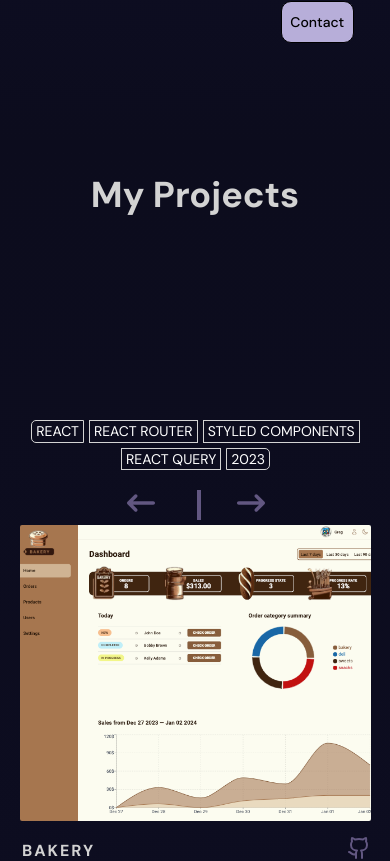
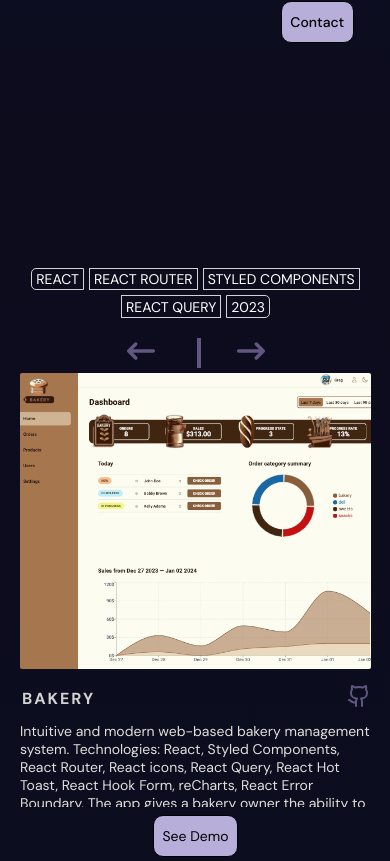
Before and after one commit to gregsypek/portfolio_v3, a React (Vite) app: page / in a window 390 px wide. Shown: the part 1547-2408 px from the top of the page. Built offline with nearby package versions, Linux system fonts and the light colour scheme.

Commit message:
add IntersectionObserver for portfolio section

```diff
--- a/src/app.scss
+++ b/src/app.scss
@@ -23,6 +23,10 @@ section {
 	scroll-snap-align: center;
 	min-height: 100vh;
 }
+// #Experience {
+// 	scroll-snap-align: top;
+// height: auto;
+// }
 
 section:not(:has(.content-exceeds-100vh)) {
   // scroll-snap-align: center;
@@ -46,11 +50,12 @@ section:not(:has(.content-exceeds-100vh)) {
 }
 #Experience {
 	background: linear-gradient(180deg, #111132, #0c0c1d);
-	height: auto;
+	// height: auto;
+
 }
 #Contact {
 	background: linear-gradient(180deg, #0c0c1d, #111132);
-	height: auto;
+	// height: auto;
 }
 #Footer {
 	background: linear-gradient(180deg, #111132, #0c0c1d);
@@ -203,7 +208,7 @@ section:not(:has(.content-exceeds-100vh)) {
 	font-weight: 500;
 	text-transform: uppercase;
 	font-family: inherit;
-	height: 60px;
+	height: 40px;
 	width: 120px;
 	text-align: center;
 
--- a/src/components/contact/contact.scss
+++ b/src/components/contact/contact.scss
@@ -91,8 +91,8 @@
 						stroke: white;
 					}
 					.cls-2 {
-						// stroke: #8089e6;
-						stroke: #645983;
+						stroke: #8089e6;
+						// stroke: #bd8289;
 					}
 				}
 			}
@@ -154,6 +154,7 @@
 				display: flex;
 				flex-direction: column;
 				background-color: #645983;
+
 				border-radius: 5px;
 				padding: 0.8em 0.4em;
 				align-items: center;
--- a/src/components/experience/Experience.jsx
+++ b/src/components/experience/Experience.jsx
@@ -8,7 +8,6 @@ import { useWindowSize } from "react-use";
 function Experience() {
 	const { width: windowWidth } = useWindowSize();
 	const [skillBoxes, setSkillBoxes] = useState([]);
-
 	const skillColors = [
 		{ background: "#675C83", color: "#22183f", border: "#8089e6" },
 		{ background: "#272145", color: "#D2D2D2", border: "#8089e6" },
@@ -103,7 +102,12 @@ function Experience() {
 	return (
 		<div className="experience">
 			<div className="headerBox">
-				<h1>Experiences{windowWidth < 800 && <br />} & Skills</h1>
+				{windowWidth < 1000 ? (
+					<h1>Experiences</h1>
+				) : (
+					<h1>Experiences & Skills</h1>
+				)}
+				{/* <h1>Experiences{windowWidth < 800 && <br />} & Skills</h1> */}
 			</div>
 			{skillBoxes.map((box) => {
 				return (
--- a/src/components/experience/SkillBox.jsx
+++ b/src/components/experience/SkillBox.jsx
@@ -12,7 +12,7 @@ const skillsVariants = {
 
 		opacity: 1,
 		transition: {
-			duration: 1,
+			duration: 0.6,
 			staggerChildren: 0.2,
 		},
 	},
@@ -68,7 +68,7 @@ function SkillBox({ box, onClick }) {
 								onClick={handleSkillBoxClick}
 							>
 								{lang.name}
-								<motion.span
+								{/* <motion.span
 									variants={skillsVariants}
 									style={{
 										borderTop: "3px solid #18000d",
@@ -76,7 +76,7 @@ function SkillBox({ box, onClick }) {
 										borderTopLeftRadius: 5,
 										borderTopRightRadius: 5,
 									}}
-								></motion.span>
+								></motion.span> */}
 							</motion.div>
 						);
 					})}
--- a/src/components/footer/footer.scss
+++ b/src/components/footer/footer.scss
@@ -4,7 +4,7 @@
 	max-width: 1366px;
 	margin: auto;
 	display: grid;
-	padding: 60px 20px 20px 20px;
+	padding: 40px 20px 20px 20px;
 	height: 100%;
 	.social {
 		justify-content: flex-end;
--- a/src/components/hero/Hero.jsx
+++ b/src/components/hero/Hero.jsx
@@ -18,7 +18,7 @@ const textVariants = {
 	},
 };
 
-const skills = ["React ", "Vue ", "Node "];
+const skills = ["React", "Vue", "Node"];
 
 const Hero = () => {
 	const [currentSkillIndex, setCurrentSkillIndex] = useState(0);
@@ -77,7 +77,7 @@ const Hero = () => {
 							initial={{ opacity: 0 }}
 							animate={{
 								opacity: index === currentSkillIndex ? 1 : 0,
-								transition: { duration: 1.5, delay: 1.5 },
+								transition: { duration: 1, delay: 1 },
 							}}
 							style={{
 								display: "inline-block",
--- a/src/components/portfolio/Portfolio.jsx
+++ b/src/components/portfolio/Portfolio.jsx
@@ -1,67 +1,68 @@
-import { useRef } from "react";
+import { useEffect, useRef, useState } from "react";
 import "./portfolio.scss";
 // import Line from "../../../public/line.svg";
 import { items } from "../../data/items";
 import Single from "./Single";
 import { useWindowSize } from "react-use";
+
 const Portfolio = () => {
+	const lastItemRef = useRef(null);
+	const [isHeaderSticky, setIsHeaderSticky] = useState(true);
+	const [lastItemRendered, setLastItemRendered] = useState(false);
+	// Ustaw wartość początkową zgodnie z Twoimi potrzebami
 	const ref = useRef();
 	const { width: windowWidth } = useWindowSize();
-	// const { scrollYProgress } = useScroll({
-	// 	target: ref,
-	// 	offset: ["end end", "start start"],
-	// });
 
-	// const scaleX = useSpring(scrollYProgress, {
-	// 	stiffness: 100,
-	// 	damping: 30,
-	// });
+	useEffect(() => {
+		const observer = new IntersectionObserver(
+			([entry]) => {
+				if (entry.isIntersecting) {
+					setIsHeaderSticky(false);
+				} else setIsHeaderSticky(true);
+			},
+			{ threshold: 1 }
+		);
 
-	// const skills = [
-	// 	"JavaScript",
-	// 	"React",
-	// 	"Node",
-	// 	"Php",
-	// 	"Wordpress",
-	// 	"Redux",
-	// 	"Vue",
-	// 	"Next",
-	// 	"2023",
-	// 	"2022",
-	// 	"2021",
-	// ];
+		if (lastItemRef.current) {
+			observer.observe(lastItemRef.current);
+		}
+
+		return () => {
+			if (lastItemRef.current) {
+				observer.unobserve(lastItemRef.current);
+			}
+		};
+	}, []);
 
 	return (
 		<div className="portfolio" id="Projects">
-			{/* <div className="sectionInfo">
-				<hr />
-				<p>
-					Select project from filter list
-					<br /> and check it out!
-				</p>
-			</div> */}
 			<div className="grid">
-				<div className="projectsHeader" ref={ref}>
+				<div
+					className={`projectsHeader ${isHeaderSticky ? "sticky" : "absolute"}`}
+					style={{
+						position: isHeaderSticky ? "sticky" : "absolute",
+						top: isHeaderSticky ? "0" : `${items.length - 1}00vh`,
+					}}
+					ref={ref}
+				>
 					<div className="headerBox">
 						{windowWidth < 1000 ? (
 							<h1>My Projects</h1>
 						) : (
 							<h1>My Websites & Apps</h1>
 						)}
-						{/* {windowWidth > 1200 && <img src={Line} alt="line" />} */}
 					</div>
-					{/* <div className="projectsFilter">
-						<div className="active">All</div>
-						{skills.map((skill) => (
-							<div key={skill}>{skill}</div>
-						))}
-					</div> */}
-					{/* <motion.div style={{ scaleX }} className="progressBar"></motion.div> */}
 				</div>
 				<div className="image-box">
-					{items.map((item) => (
-						<Single item={item} key={item.id} />
+					{items.map((item, index) => (
+						<div key={item.id}>
+							<Single item={item} />
+							{index === items.length - 1 && <div ref={lastItemRef}></div>}
+						</div>
 					))}
+				</div>
+				<div className="progress">
+					<div className="progressBar"></div>
 				</div>
 			</div>
 		</div>
--- a/src/components/portfolio/Single.jsx
+++ b/src/components/portfolio/Single.jsx
@@ -6,7 +6,7 @@ import { LuGithub } from "react-icons/lu";
 import MyModal from "../../data/modal/Modal";
 import { motion } from "framer-motion";
 
-const lineVariants = {
+const skillVariants = {
 	initial: {
 		x: 0,
 		opacity: 0,
@@ -15,7 +15,7 @@ const lineVariants = {
 		x: 0,
 		opacity: 1,
 		transition: {
-			duration: 1.5,
+			duration: 1,
 			staggerChildren: 0.2,
 		},
 	},
@@ -80,12 +80,12 @@ function Single({ item }) {
 				<div className="wrapper">
 					<motion.div
 						className="languages"
-						variants={lineVariants}
+						variants={skillVariants}
 						initial="initial"
 						whileInView="animate"
 					>
 						{item.tags.map((tag) => (
-							<motion.span key={tag} variants={lineVariants}>
+							<motion.span key={tag} variants={skillVariants}>
 								{tag}
 							</motion.span>
 						))}
--- a/src/components/portfolio/portfolio.scss
+++ b/src/components/portfolio/portfolio.scss
@@ -1,13 +1,30 @@
 @import "../../app.scss";
 
 section {
-	height: 100vh;
+	// height: 100vh;
+	height: clamp(auto, 100vh, auto);
 }
 
 .portfolio {
 	position: relative;
 	height: 100%;
 	margin: 0 auto;
+
+	// .progress {
+	// 	position: sticky;
+	// 	top: 0;
+	// 	left: 0;
+	// 	padding-top: 50px;
+	// 	text-align: center;
+	// 	color: orange;
+	// 	font-size: 36px;
+	// 	background-color: red;
+
+	// 	.progressBar {
+	// 		height: 10px;
+	// 		background-color: white;
+	// 	}
+	// }
 	.sectionInfo {
 		display: flex;
 		align-items: center;
@@ -25,8 +42,28 @@ section {
 	}
 
 	.projectsHeader {
-		position: sticky;
+		width: 100%;
+	height:  20vh ;
+
+		@include mobile {
+			height:  15vh;
+		}
+		@include tablet {
+			height: 13vh;
+		}
+
+		&.sticky {
+			position: sticky;
+		}
+		&.absolute {
+			position: absolute;
+			left: 50%;
+			transform: translateX(-50%);
+		}
+		// position:relative;
+		// display: none;
 		top: 0;
+		// bottom:20vh;
 		left: 0;
 		display: flex;
 		justify-content: center;
@@ -53,6 +90,7 @@ section {
 			width: 100%;
 			@include mobile {
 				justify-content: flex-end;
+				width: 90vw;
 			}
 			@include tablet {
 				justify-content: center;
@@ -292,12 +330,12 @@ section {
 						flex: 1;
 						object-fit: contain;
 						// @include tablet2 {
-							// 	// max-height: 350px;
-							// 	max-height: clamp(300px, 50vh, 450px);
-							// }
-							img {
+						// 	// max-height: 350px;
+						// 	max-height: clamp(300px, 50vh, 450px);
+						// }
+						img {
 							border-radius: 10px;
-							width:auto;
+							width: auto;
 							object-position: top;
 							height: 100%;
 							@include mobile {
@@ -306,13 +344,13 @@ section {
 								width: 90vw;
 								// max-height: 33vh;
 								// height: clamp(250px, 40vh, 450px);
-								height:clamp(225px, 35vh, 450px);
+								height: clamp(225px, 35vh, 450px);
 							}
 							@include tablet {
-								height:clamp(300px, 45vh, 600px);
+								height: clamp(300px, 45vh, 600px);
 								object-fit: cover;
 								max-width: 90vw;
-								width:100%;
+								width: 100%;
 							}
 						}
 					}
```
Also changed, not shown: src/components/experience/experience.scss (+16 -10 lines).
